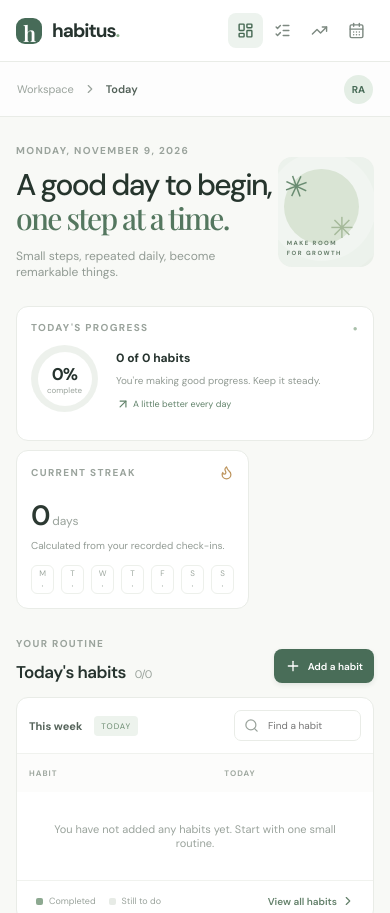
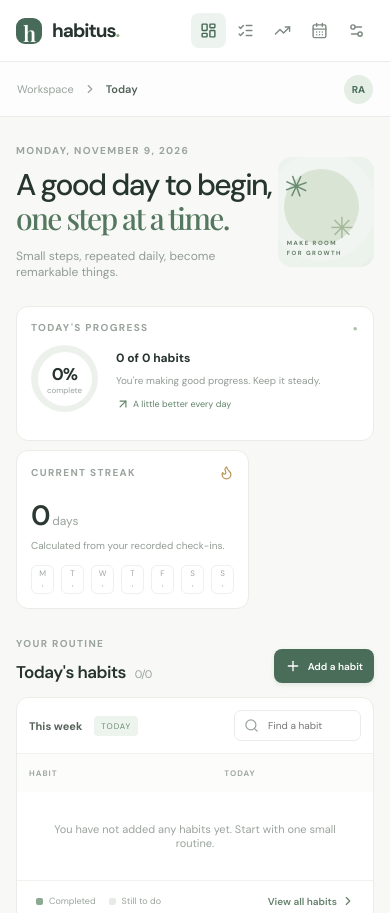
Before and after one commit to oypfn/Habitus-Habit-Tracker, a React (Vite) app: page / in a window 390 px wide. Shown: the top 913 px of the page. Built offline with nearby package versions, Linux system fonts and the light colour scheme; a web font is replaced by a local one.

Commit message:
Expose settings in compact mobile navigation

```diff
--- a/src/App.jsx
+++ b/src/App.jsx
@@ -81,7 +81,7 @@ export default function App() {
       <div className="profile-card"><div className="avatar">RA</div><div><strong>Your workspace</strong><small>Personal workspace</small></div><MoreHorizontal size={17}/></div>
       <div className="nav-label">MENU</div>
       <nav className="main-nav">
-        {[['Today',LayoutDashboard],['Habits',ListChecks],['Insights',TrendingUp],['Journal',CalendarDays]].map(([label,Icon]) => <button key={label} className={active===label?'nav-item selected':'nav-item'} onClick={()=>setActive(label)}><Icon size={17}/><span>{label}</span>{label==='Today'&&<span className="nav-count">{completed}/{habits.length}</span>}</button>)}
+        {[['Today',LayoutDashboard],['Habits',ListChecks],['Insights',TrendingUp],['Journal',CalendarDays],['Settings',Settings2]].map(([label,Icon]) => <button key={label} className={active===label?'nav-item selected':'nav-item'} onClick={()=>setActive(label)}><Icon size={17}/><span>{label}</span>{label==='Today'&&<span className="nav-count">{completed}/{habits.length}</span>}</button>)}
       </nav>
       <div className="sidebar-bottom">
         <div className="streak-card"><div className="streak-icon"><Flame size={19}/></div><div><strong>{streak} day streak</strong><small>You're building momentum</small></div></div>
```
